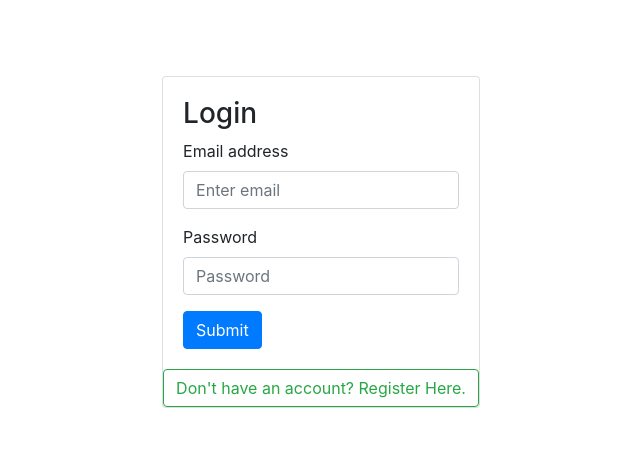
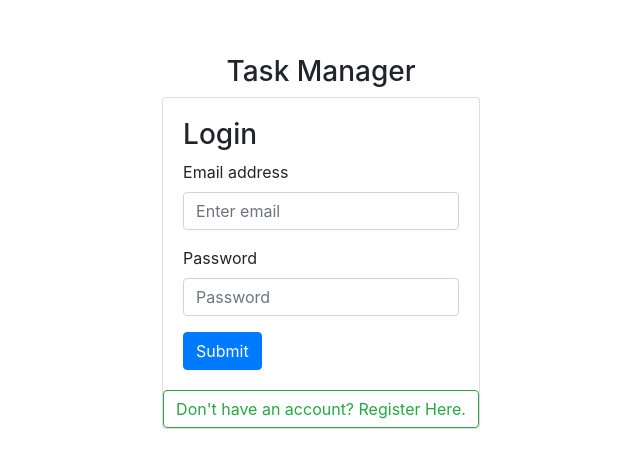
Before and after one commit to prayuj/task-manager-frontend, a React (Create React App) app: page /login in a window 1280 px wide. Shown: the part 158-626 px from the top of the page, without its empty margins (319-959 px from the left). Built offline with nearby package versions, Linux system fonts and the light colour scheme.

Commit message:
Added headings

```diff
--- a/src/components/dashboard.js
+++ b/src/components/dashboard.js
@@ -316,6 +316,7 @@ const Dashboard = () => {
     return (
         <StyledContainer>
             <Button onClick={logout} variant="danger" size='sm' className="logout">Logout</Button>
+            <h3>My Tasks</h3>
             <Row className={`justify-content-center ${showLoader || alert.show ? 'blur' : ''}`}>
                 <Table responsive>
                     <thead>
--- a/src/components/login.js
+++ b/src/components/login.js
@@ -20,6 +20,7 @@ const StyledContainer = styled(Container)`
     display: flex;
     justify-content: center;
     align-items: center;
+    flex-direction: column;
 `
 
 
@@ -72,7 +73,9 @@ const Login = () => {
             }}
         />)
     else
-        return (<StyledContainer>
+        return (
+            <StyledContainer>
+                <h3>Task Manager</h3>
                 <Row className={`${showLoader || alert.show ? 'blur' : ''}`}>
                     <Col>
                         <Card>
--- a/src/components/register.js
+++ b/src/components/register.js
@@ -20,6 +20,7 @@ const StyledContainer = styled(Container)`
     display: flex;
     justify-content: center;
     align-items: center;
+    flex-direction: column;
 `
 
 
@@ -71,6 +72,7 @@ const Register = () => {
     else
         return (
             <StyledContainer>
+                <h3>Task Manager</h3>
                 <Row className={`${showLoader || alert.show ? 'blur' : ''}`}>
                     <Col>
                         <Card>
```
Lines whose indentation alone changed are shown as unchanged.
